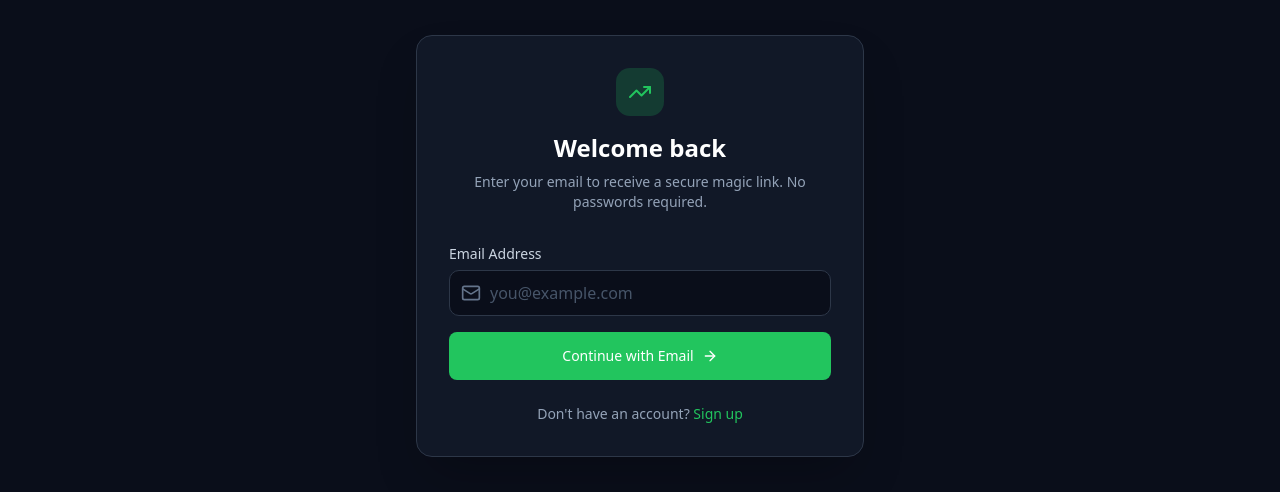
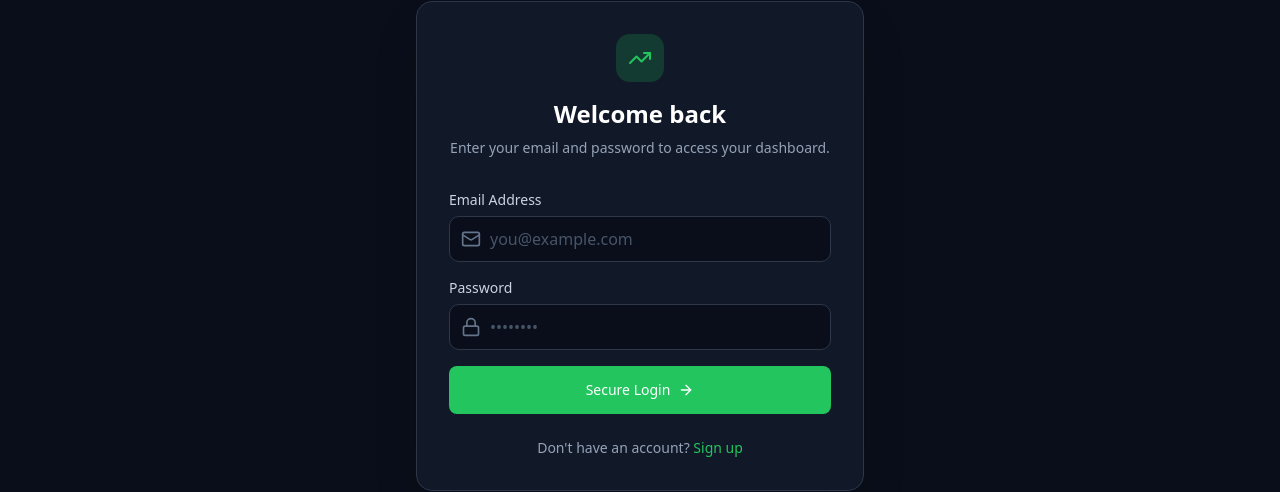
Before and after one commit to cozyaar/stock-study, a React (Vite) app in the folder app/: page / in a window 1280 px wide. Both pictures are taken after a click on the button "Log in". Shown: the part 190-682 px from the top of the page. Built offline with nearby package versions, Linux system fonts and the light colour scheme; no server answers.

Commit message:
refactor: Replace OTP Magic Link logic with robust explicit Password-based Authentication (SignIn and SignUp) matching user preference. Added context-aware graceful error handling for returning users automatically funneling them to log in.

```diff
--- a/app/src/pages/LoginPage.tsx
+++ b/app/src/pages/LoginPage.tsx
@@ -1,11 +1,12 @@
 import { useState } from 'react';
 import { supabase } from '../lib/supabaseClient';
 import { Button } from '@/components/ui/button';
-import { TrendingUp, Mail, ArrowRight, Loader2 } from 'lucide-react';
+import { TrendingUp, Mail, Lock, ArrowRight, Loader2 } from 'lucide-react';
 import type { Page } from '@/App';
 
 export function LoginPage({ isSignup = false, onPageChange }: { isSignup?: boolean, onPageChange: (page: Page) => void }) {
     const [email, setEmail] = useState('');
+    const [password, setPassword] = useState('');
     const [loading, setLoading] = useState(false);
     const [message, setMessage] = useState<{ text: string; type: 'success' | 'error' } | null>(null);
 
@@ -14,17 +15,37 @@ export function LoginPage({ isSignup = false, onPageChange }: { isSignup?: boole
         setLoading(true);
         setMessage(null);
 
-        const { error } = await supabase.auth.signInWithOtp({
-            email,
-            options: {
-                emailRedirectTo: window.location.origin,
-            },
-        });
+        if (isSignup) {
+            const { error, data } = await supabase.auth.signUp({
+                email,
+                password,
+            });
 
-        if (error) {
-            setMessage({ text: error.message, type: 'error' });
+            if (error) {
+                if (error.message.includes("already registered")) {
+                    setMessage({ text: 'Email already registered. Please log in instead.', type: 'error' });
+                } else {
+                    setMessage({ text: error.message, type: 'error' });
+                }
+            } else if (data?.user?.identities?.length === 0) {
+                // Supabase quirk: if user exists but signUp is called, it returns data but empty identities
+                setMessage({ text: 'Email already registered. Please log in instead.', type: 'error' });
+            } else {
+                setMessage({ text: 'Account created successfully! Redirecting...', type: 'success' });
+                setTimeout(() => onPageChange('dashboard'), 1500);
+            }
         } else {
-            setMessage({ text: 'Check your email for the login link!', type: 'success' });
+            const { error } = await supabase.auth.signInWithPassword({
+                email,
+                password,
+            });
+
+            if (error) {
+                setMessage({ text: 'Invalid email or password.', type: 'error' });
+            } else {
+                setMessage({ text: 'Login successful! Redirecting...', type: 'success' });
+                setTimeout(() => onPageChange('dashboard'), 1000);
+            }
         }
         setLoading(false);
     };
@@ -40,7 +61,7 @@ export function LoginPage({ isSignup = false, onPageChange }: { isSignup?: boole
                         {isSignup ? 'Create your account' : 'Welcome back'}
                     </h2>
                     <p className="text-[#94a3b8] text-sm text-center">
-                        Enter your email to receive a secure magic link. No passwords required.
+                        {isSignup ? 'Create a secure password to protect your account.' : 'Enter your email and password to access your dashboard.'}
                     </p>
                 </div>
 
@@ -63,6 +84,25 @@ export function LoginPage({ isSignup = false, onPageChange }: { isSignup?: boole
                         </div>
                     </div>
 
+                    <div>
+                        <label htmlFor="password" className="block text-sm font-medium text-slate-300 mb-1.5">
+                            Password
+                        </label>
+                        <div className="relative">
+                            <Lock className="absolute left-3 top-1/2 -translate-y-1/2 w-5 h-5 text-slate-500" />
+                            <input
+                                id="password"
+                                type="password"
+                                value={password}
+                                onChange={(e) => setPassword(e.target.value)}
+                                placeholder="••••••••"
+                                required
+                                minLength={6}
+                                className="w-full bg-[#0a0e1a] border border-[#2d3748] rounded-lg py-2.5 pl-10 pr-4 text-white placeholder:text-slate-600 focus:outline-none focus:border-[#22c55e] focus:ring-1 focus:ring-[#22c55e] transition-colors"
+                            />
+                        </div>
+                    </div>
+
                     {message && (
                         <div className={`p-3 rounded-lg text-sm ${message.type === 'success' ? 'bg-[#22c55e]/10 text-[#22c55e]' : 'bg-red-500/10 text-red-500'}`}>
                             {message.text}
@@ -78,7 +118,7 @@ export function LoginPage({ isSignup = false, onPageChange }: { isSignup?: boole
                             <Loader2 className="w-5 h-5 animate-spin" />
                         ) : (
                             <div className="flex items-center gap-2">
-                                {isSignup ? 'Sign Up' : 'Continue with Email'}
+                                {isSignup ? 'Create Account' : 'Secure Login'}
                                 <ArrowRight className="w-4 h-4" />
                             </div>
                         )}
```
